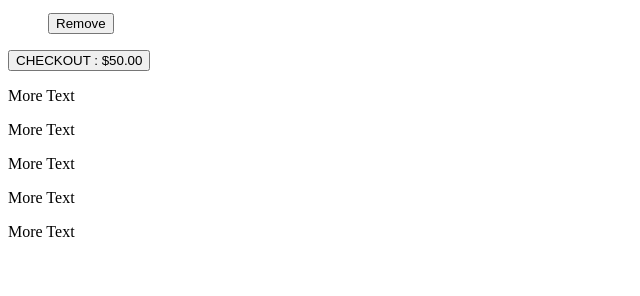
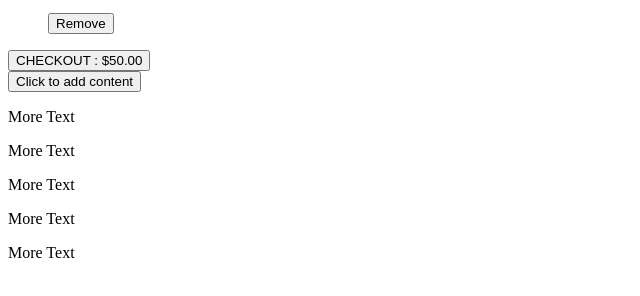
Before and after one commit to lux-g/Creating-HTML-WITH-JS-TEMPLATE-LITERALS, a plain HTML site: page index.html in a window 1280 px wide. Shown: the part 218-514 px from the top of the page, without its empty margins (0-640 px from the left). Drawn offline with Linux system fonts and the light colour scheme.

Commit message:
Update index.html

```diff
--- a/index.html
+++ b/index.html
@@ -10,6 +10,8 @@
     <div class="cart-menu">
     </div>
 
+    <button class="btn-add">Click to add content</button>
+
     <div class="container">
         <p>More Text</p>
         <p>More Text</p>
```
